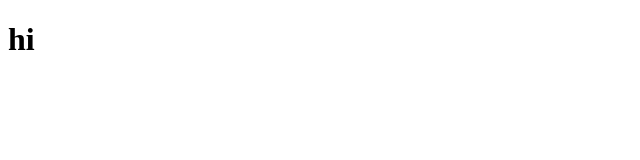
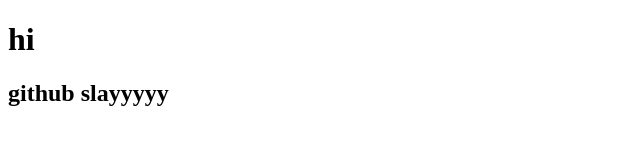
Before and after one commit to oomie/delete, a plain HTML site: page index.html in a window 1280 px wide. Shown: the whole page, without its empty margins (0-640 px from the left). Drawn offline with Linux system fonts and the light colour scheme.

Commit message:
added h tag

```diff
--- a/index.html
+++ b/index.html
@@ -8,5 +8,6 @@
 </head>
 <body>
     <h1>hi</h1>
+    <h2>github slayyyyy</h2>
 </body>
 </html>
```
